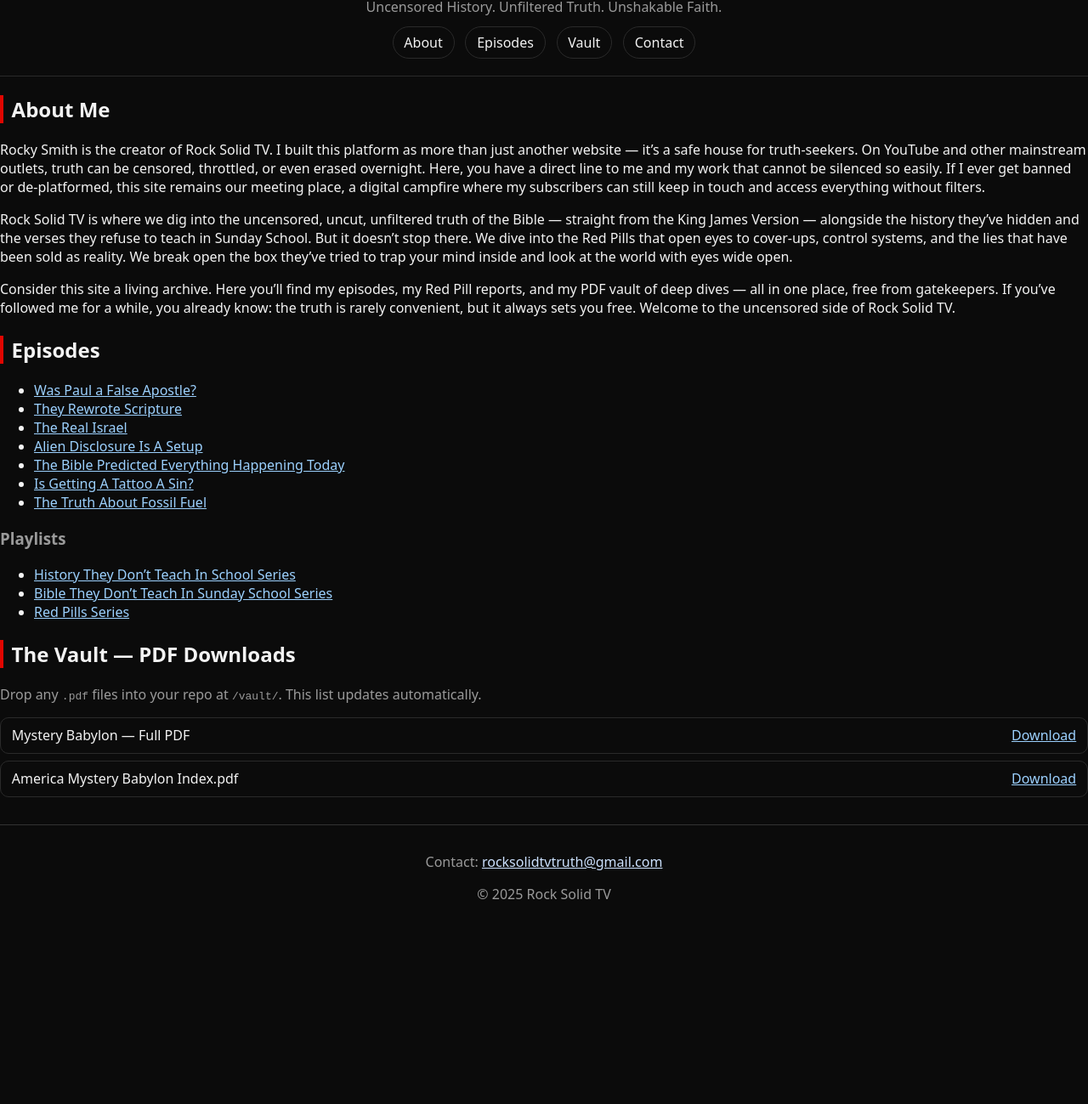
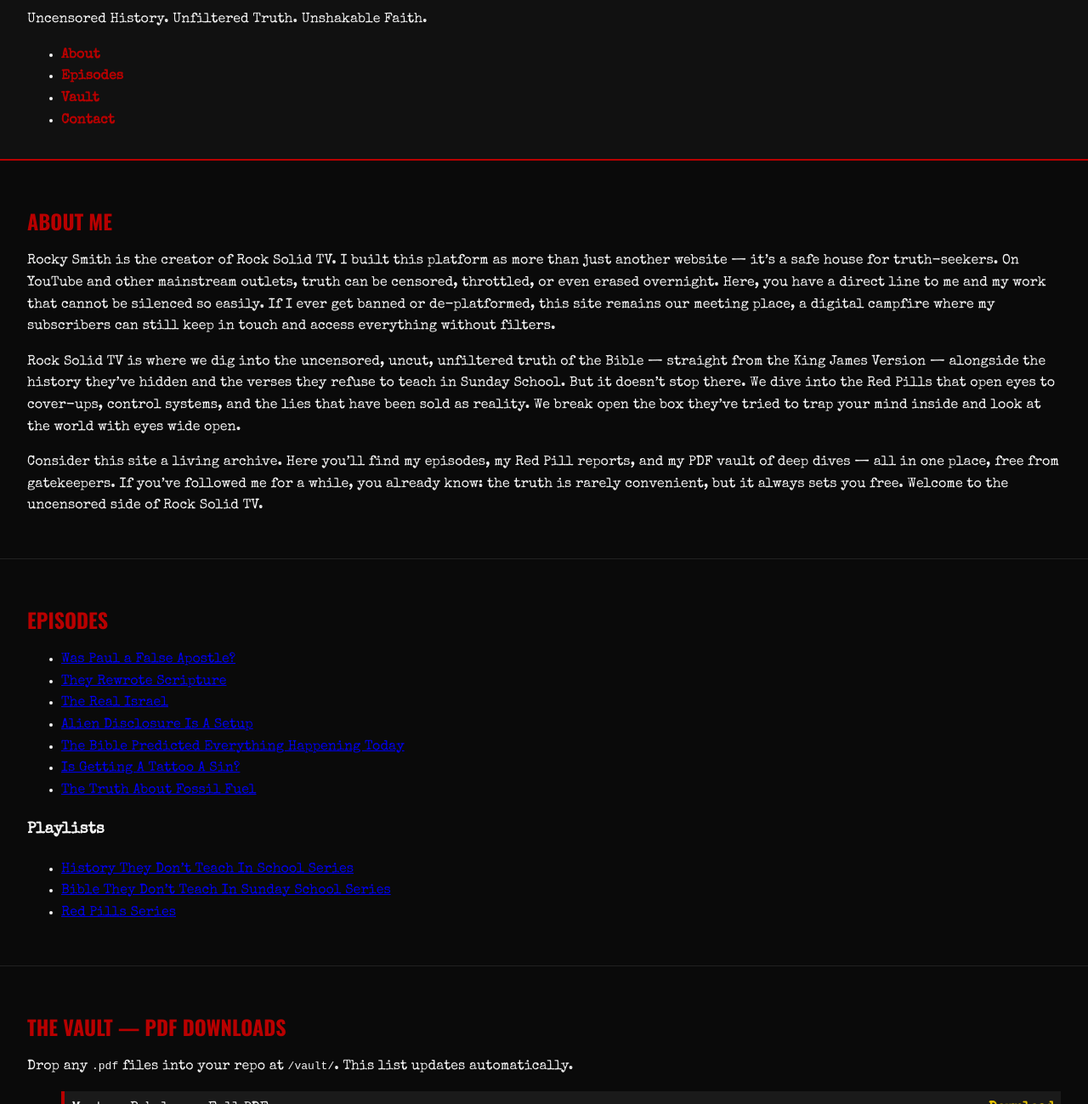
Before and after one commit to rocksolidtv/Rock-Solid-TV-web, a plain HTML site: page index.html in a window 1280 px wide. Shown: the part 72-1371 px from the top of the page at 85% size. Before the commit the page ends 1167 px from the top, so only its background shows below. Drawn offline with nearby package versions, Linux system fonts and the light colour scheme; files whose address does not match are found by name.

Commit message:
Update style.css

```diff
--- a/style.css
+++ b/style.css
@@ -1,19 +1,83 @@
-:root{--bg:#0b0b0b;--ink:#f3f3f3;--muted:#9a9a9a;--edge:#2a2a2a;--accent:#e10600}
-*{box-sizing:border-box}
-body{margin:0;font-family:system-ui,-apple-system,Segoe UI,Roboto,Ubuntu,Cantarell,Noto Sans,sans-serif;background:var(--bg);color:var(--ink)}
-header{padding:20px;border-bottom:1px solid var(--edge);text-align:center}
-header h1{margin:0 0 6px;font-size:2rem}
-header p{margin:0 0 12px;color:var(--muted)}
-nav ul{display:flex;gap:.8rem;justify-content:center;padding:0;margin:0;list-style:none}
-nav a{display:inline-block;padding:.45rem .8rem;border:1px solid var(--edge);border-radius:999px;color:var(--ink);text-decoration:none}
-nav a:hover{background:#151515;border-color:#3a3a3a}
-main{max-width:900px;margin:0 auto;padding:24px 16px}
-section{margin:22px 0}
-h2{border-left:4px solid var(--accent);padding-left:.6rem}
-h3{color:var(--muted)}
-a{color:#9cd1ff}
-.vault .muted{color:var(--muted)}
-.vault ul{list-style:none;padding:0}
-.vault li{display:flex;justify-content:space-between;align-items:center;gap:1rem;padding:.6rem .8rem;border:1px solid var(--edge);border-radius:10px;margin:.5rem 0}
-footer{border-top:1px solid var(--edge);margin-top:26px;padding:18px 16px;text-align:center;color:var(--muted)}
-footer a{color:#cde2ff}
+/* Import conspiracy vibe fonts */
+@import url('https://fonts.googleapis.com/css2?family=Special+Elite&family=Oswald:wght@400;700&display=swap');
+
+body {
+  margin: 0;
+  font-family: 'Special Elite', monospace;
+  background-color: #0a0a0a;
+  color: #f4f4f4;
+  line-height: 1.6;
+}
+
+header {
+  background: #111;
+  padding: 1rem 2rem;
+  border-bottom: 2px solid #b80000;
+}
+
+header h1 {
+  font-family: 'Oswald', sans-serif;
+  color: #e6c200;
+  text-transform: uppercase;
+  letter-spacing: 2px;
+  margin: 0;
+}
+
+nav {
+  margin-top: 0.5rem;
+}
+
+nav a {
+  color: #b80000;
+  text-decoration: none;
+  margin-right: 1.5rem;
+  font-weight: bold;
+  transition: color 0.3s ease;
+}
+
+nav a:hover {
+  color: #e6c200;
+}
+
+section {
+  padding: 2rem;
+  border-bottom: 1px solid #222;
+}
+
+h2 {
+  font-family: 'Oswald', sans-serif;
+  color: #b80000;
+  text-transform: uppercase;
+  margin-bottom: 1rem;
+}
+
+p {
+  margin-bottom: 1rem;
+}
+
+#vault-list li {
+  list-style: none;
+  margin: 0.5rem 0;
+  padding: 0.5rem;
+  background: #1a1a1a;
+  border-left: 4px solid #b80000;
+}
+
+#vault-list a {
+  float: right;
+  color: #e6c200;
+  text-decoration: none;
+  font-weight: bold;
+}
+
+#vault-list a:hover {
+  color: #b80000;
+}
+
+footer {
+  text-align: center;
+  background: #111;
+  padding: 1rem;
+  border-top: 2px solid #b80000;
+  font-size: 0.9rem;
+}
```
